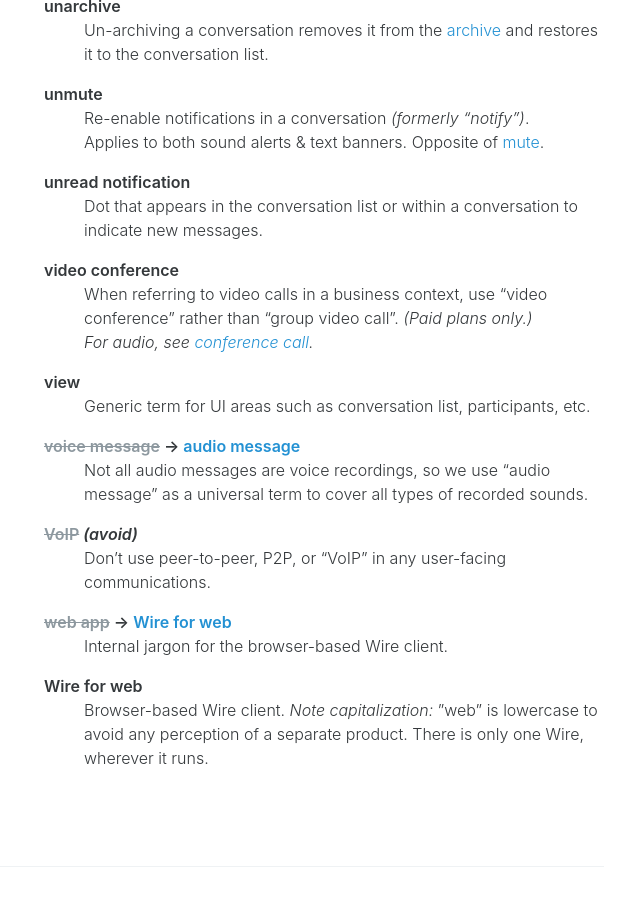
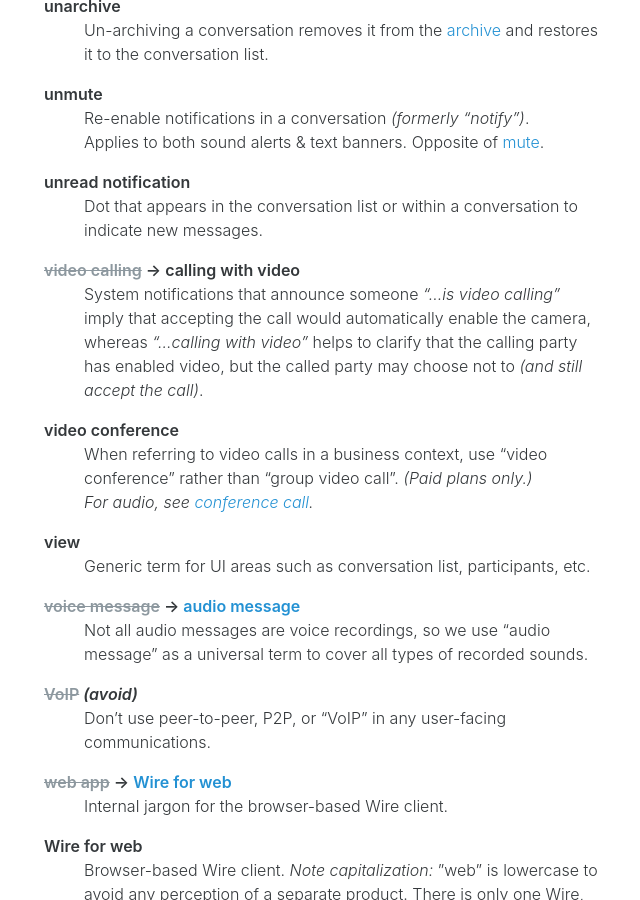
Before and after one commit to wireapp/brand, a Jekyll site: the page built from text/glossary/index.md, in a window 1280 px wide and 900 px high, scrolled down 6243 px. Shown: the whole window, without its empty margins (456-1096 px from the left). Built offline with Jekyll 4.4.1, drawn with Linux system fonts in a browser that asks for light colours; comment, search, counter and statistics services are not loaded.

Commit message:
Clarify “calling with video“ vs. “video calling“
Fixes wireapp/copywriting#17

```diff
--- a/text/glossary/index.md
+++ b/text/glossary/index.md
@@ -230,6 +230,9 @@
 {: #unread-notification} unread notification
 : Dot that appears in the conversation list or within a conversation to indicate new messages.
 
+{: #video-calling} ~~video calling~~ → calling with video
+: System notifications that announce someone _“…is video calling”_ imply that accepting the call would automatically enable the camera, whereas _“…calling with video”_ helps to clarify that the calling party has enabled video, but the called party may choose not to _(and still accept the call)_.
+
 {: #video-conference} video conference
 : When referring to video calls in a business context, use “video conference” rather than “group video call”. _(Paid plans only.)_
 _For audio, see [conference call](#conference-call)._
```
